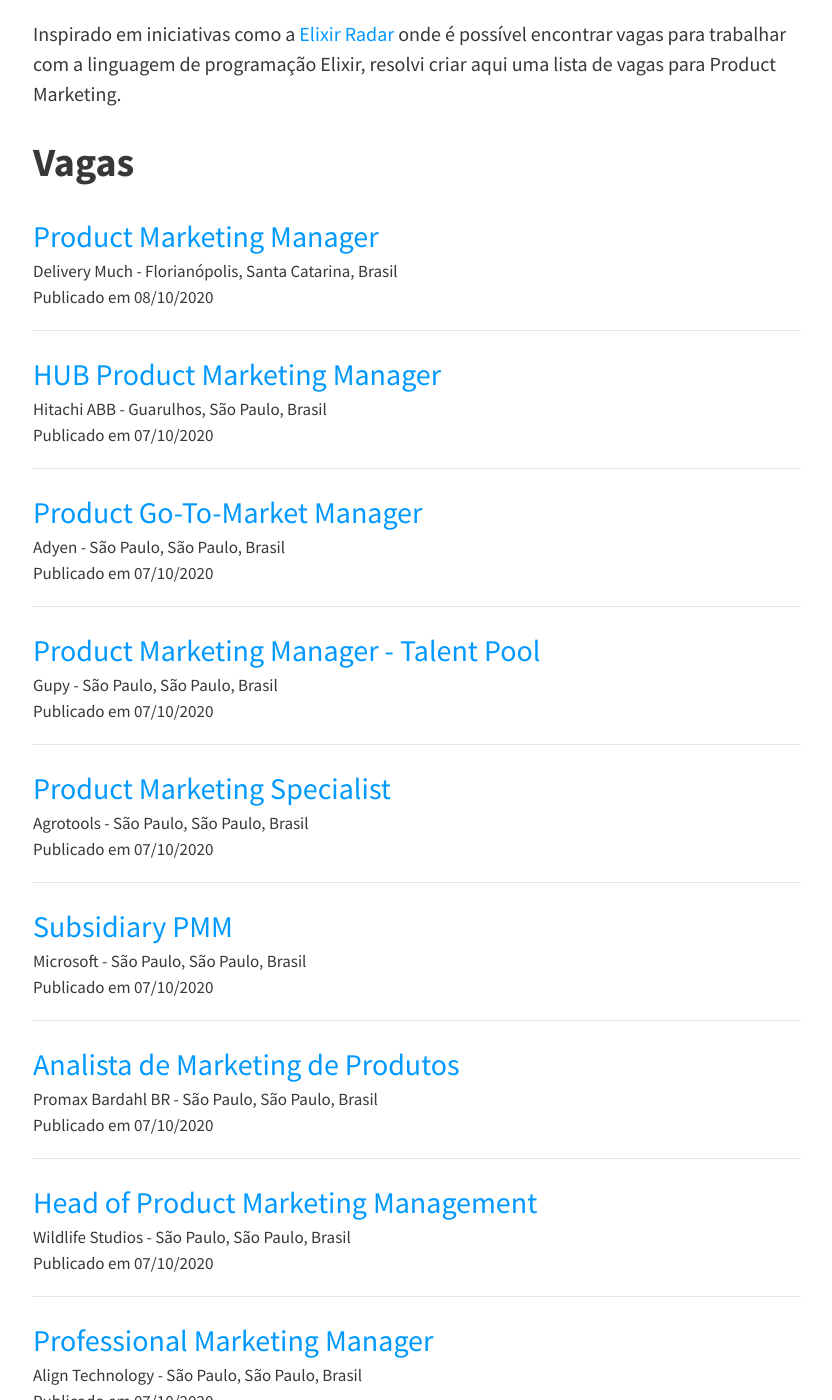
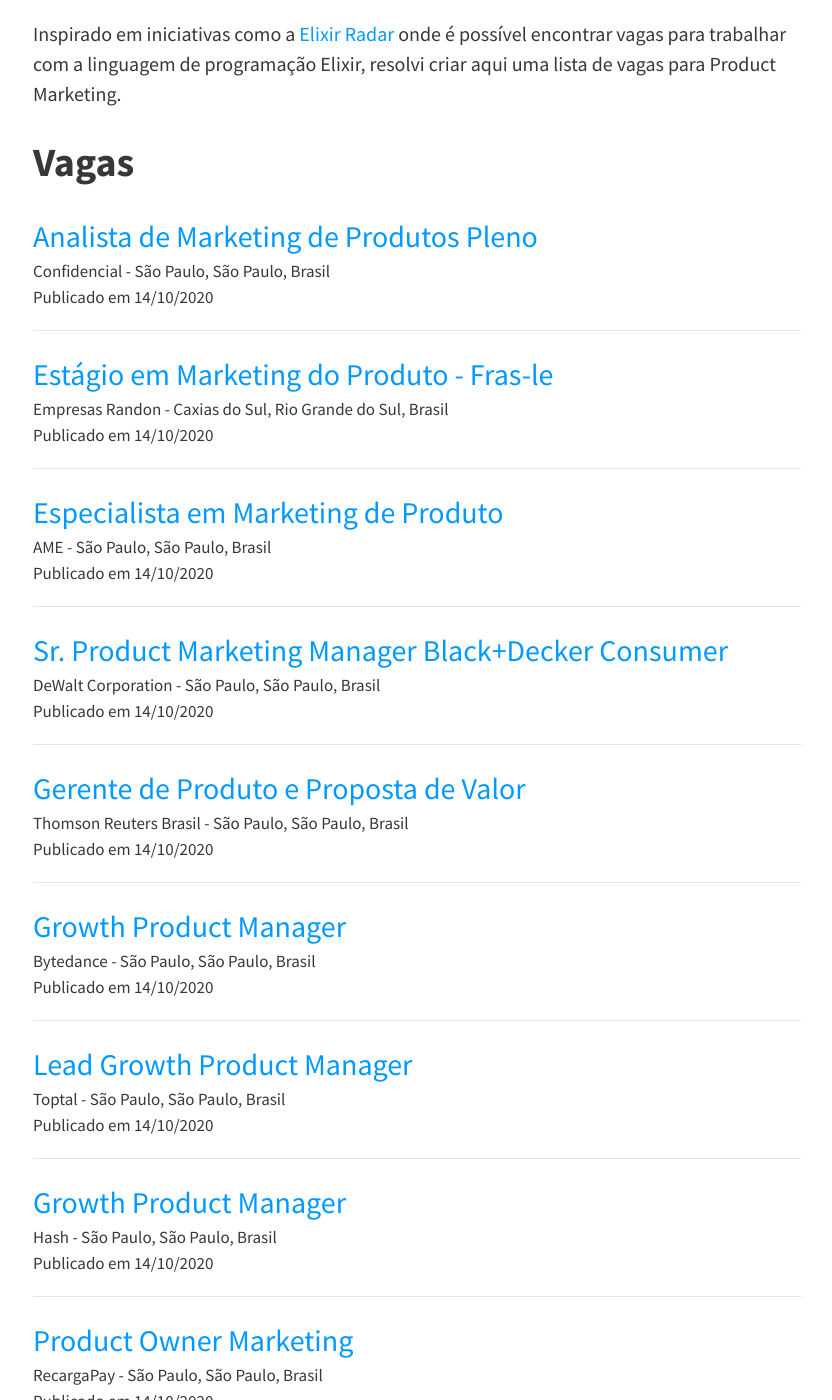
Before and after one commit to felipecbarbosa/felipecbarbosa.github.io, a Jekyll site: the page built from product-marketing/vagas.md, in a window 1280 px wide and 1400 px high, scrolled down 996 px. Shown: the whole window, without its empty margins (223-1055 px from the left). Built offline with Jekyll 4.4.1, drawn with Linux system fonts in a browser that asks for light colours; nearby versions of some CDN libraries; comment, search, counter and statistics services are not loaded.

Commit message:
Added new job listing

```diff
--- a/_data/job.json
+++ b/_data/job.json
@@ -1,4 +1,67 @@
 [
+    {
+        "url": "https://www.linkedin.com/jobs/view/2167638104/",
+        "title": "Analista de Marketing de Produtos Pleno",
+        "location": "Confidencial - São Paulo, São Paulo, Brasil",
+        "date": "Publicado em 14/10/2020",
+        "track": "vagaconfidencial"
+    },
+    {
+        "url": "https://www.linkedin.com/jobs/view/2206109193/",
+        "title": "Estágio em Marketing do Produto - Fras-le",
+        "location": "Empresas Randon - Caxias do Sul, Rio Grande do Sul, Brasil",
+        "date": "Publicado em 14/10/2020",
+        "track": "randon"
+    },
+    {
+        "url": "https://www.linkedin.com/jobs/view/1598323600/",
+        "title": "Especialista em Marketing de Produto",
+        "location": "AME - São Paulo, São Paulo, Brasil",
+        "date": "Publicado em 14/10/2020",
+        "track": "ame"
+    },
+    {
+        "url": "https://www.linkedin.com/jobs/view/2202662803/",
+        "title": "Sr. Product Marketing Manager Black+Decker Consumer",
+        "location": "DeWalt Corporation - São Paulo, São Paulo, Brasil",
+        "date": "Publicado em 14/10/2020",
+        "track": "dewalt"
+    },
+    {
+        "url": "https://www.linkedin.com/jobs/view/2195421801",
+        "title": "Gerente de Produto e Proposta de Valor",
+        "location": "Thomson Reuters Brasil - São Paulo, São Paulo, Brasil",
+        "date": "Publicado em 14/10/2020",
+        "track": "thomsonreuters"
+    },
+    {
+        "url": "https://www.linkedin.com/jobs/view/2205105133",
+        "title": "Growth Product Manager",
+        "location": "Bytedance - São Paulo, São Paulo, Brasil",
+        "date": "Publicado em 14/10/2020",
+        "track": "bytedance"
+    },
+    {
+        "url": "https://www.linkedin.com/jobs/view/2191045671",
+        "title": "Lead Growth Product Manager",
+        "location": "Toptal - São Paulo, São Paulo, Brasil",
+        "date": "Publicado em 14/10/2020",
+        "track": "toptal"
+    },
+    {
+        "url": "https://www.linkedin.com/jobs/view/2175150968",
+        "title": "Growth Product Manager",
+        "location": "Hash - São Paulo, São Paulo, Brasil",
+        "date": "Publicado em 14/10/2020",
+        "track": "hash"
+    },
+    {
+        "url": "https://www.linkedin.com/jobs/view/2183029029",
+        "title": "Product Owner Marketing",
+        "location": "RecargaPay - São Paulo, São Paulo, Brasil",
+        "date": "Publicado em 14/10/2020",
+        "track": "recargapay"
+    },
     {
         "url": "https://jobs.kenoby.com/deliverymuch/job/product-marketing-manager/5f6e76ae3d6b0613851c9e46",
         "title": "Product Marketing Manager",
```
